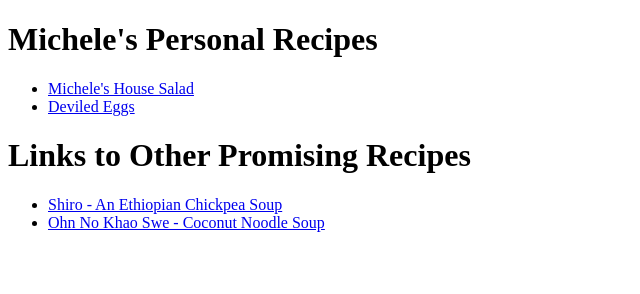
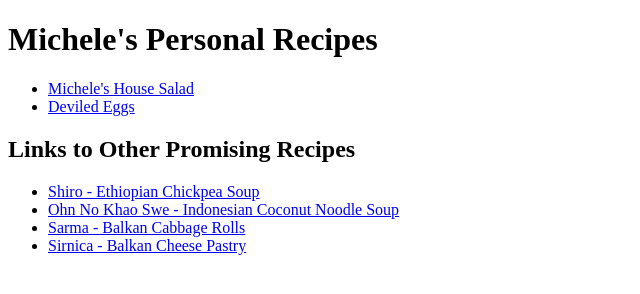
Before and after one commit to Reefroxx22/odin-recipe2, a plain HTML site: page index.html in a window 1280 px wide. Shown: the whole page, without its empty margins (0-640 px from the left). Drawn offline with Linux system fonts and the light colour scheme.

Commit message:
Third and fourth recipe links added

```diff
--- a/index.html
+++ b/index.html
@@ -13,12 +13,15 @@
         <li><a href="recipes/deviled_eggs.html" target="_blank" rel="noopener noreferrer">Deviled Eggs</a>
         </li>
     </ul>
-    <p><h1>Links to Other Promising Recipes</h1></p>
-    <ul><li><a href="https://hinsoo12.github.io/odin-recipes/recipes/shiro.html" target="_blank" rel="noopener noreferrer">Shiro - An Ethiopian Chickpea Soup</a></li>
+    <p><h2>Links to Other Promising Recipes</h2></p>
+    <ul><li><a href="https://hinsoo12.github.io/odin-recipes/recipes/shiro.html" target="_blank" rel="noopener noreferrer">Shiro - Ethiopian Chickpea Soup</a></li>
     <li><a href="https://ymt-gh1815.github.io/odin-recipes/recipes/coconut_chickpeas_noodle_soup.html" target="_blank" rel="noopener noreferrer">
-        Ohn No Khao Swe - Coconut Noodle Soup</a></li>
+        Ohn No Khao Swe - Indonesian Coconut Noodle Soup</a></li>
         <!--This last recipe adapeted from Burma: Rivers of Flavor by Naomi Duguid-->
-
+        <li><a href="https://topchagam.github.io/Odin-Recipes/recipes/sarma.html" target="_blank" rel="noopener noreferrer">
+            Sarma - Balkan Cabbage Rolls</a></li>
+            <li><a href="https://topchagam.github.io/Odin-Recipes/recipes/sirnica.html" target="_blank" rel="noopener noreferrer">
+                Sirnica - Balkan Cheese Pastry</a></li>
     </ul>
 
 </body>
```
